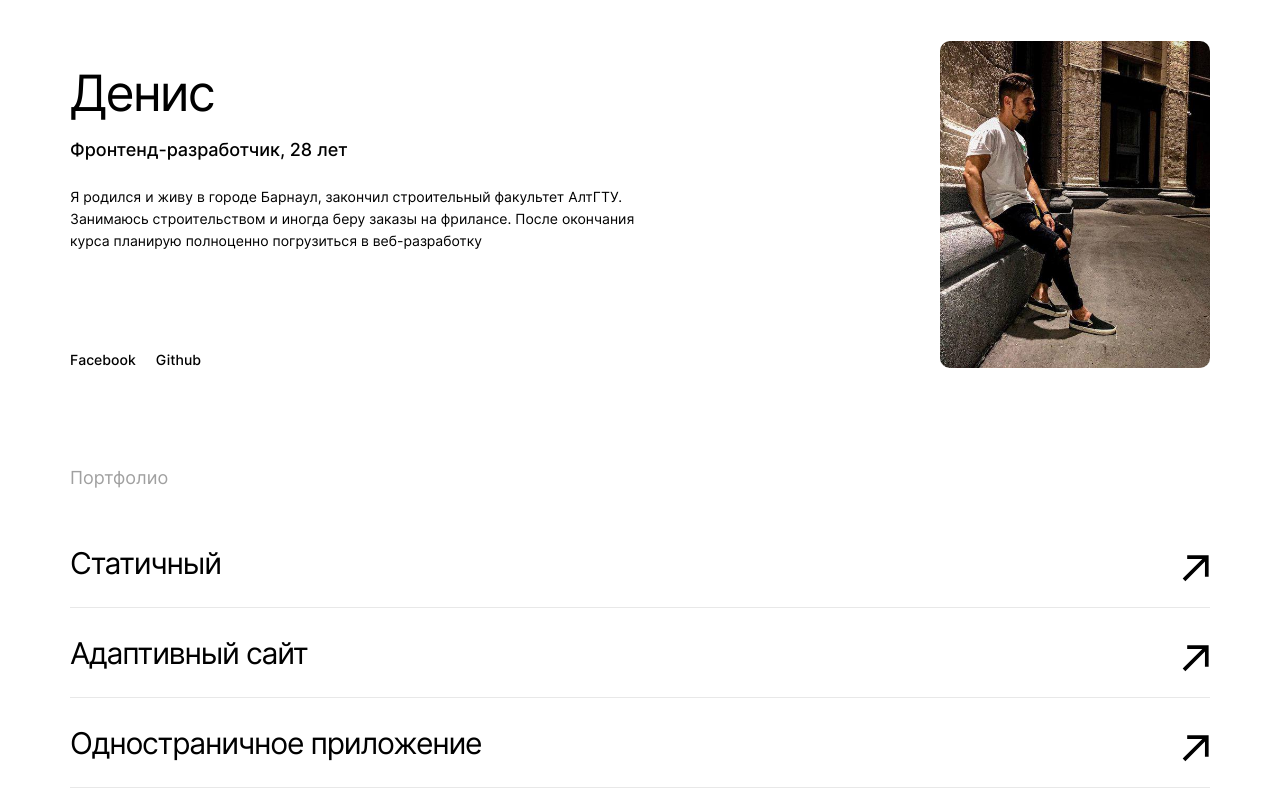
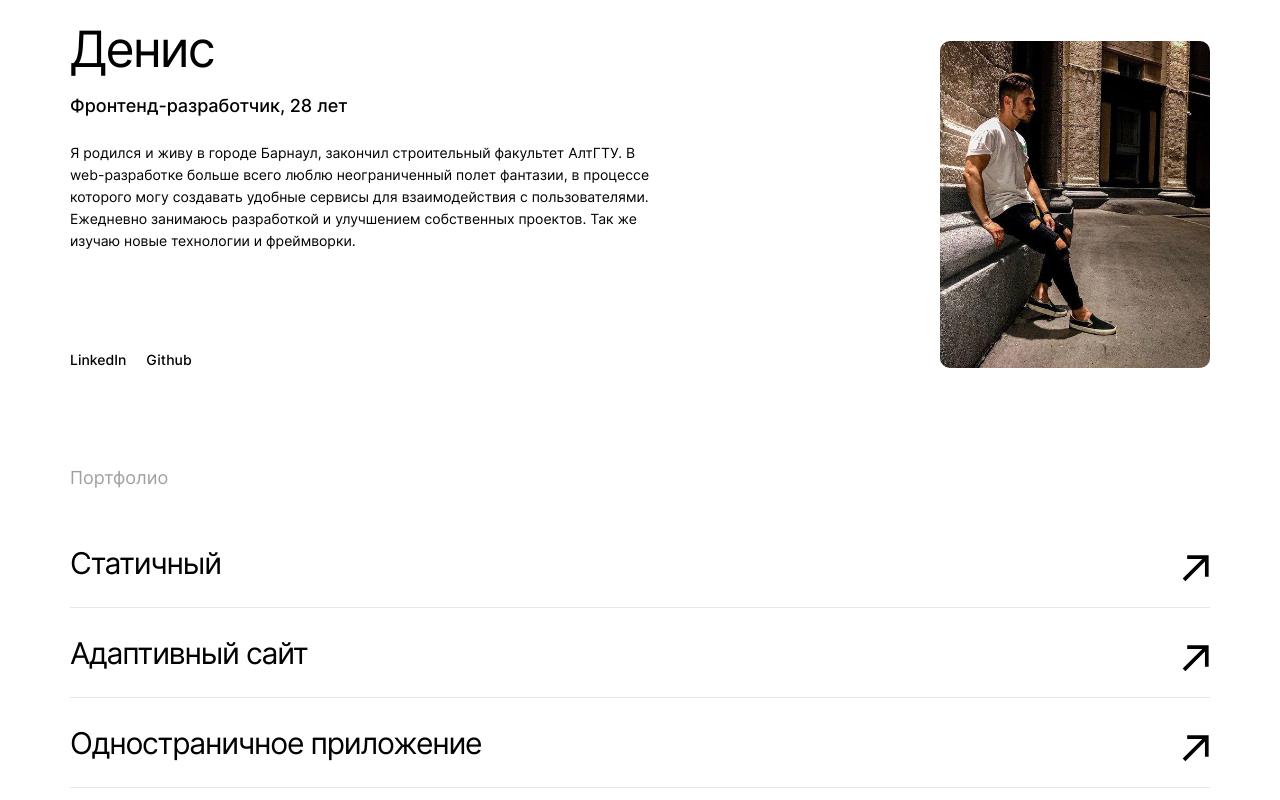
Before and after one commit to codelnd/movies-explorer-frontend, a React (Create React App) app: page / in a window 1280 px wide. Shown: the part 1993-2793 px from the top of the page. Built offline with nearby package versions, Linux system fonts and the light colour scheme.

Commit message:
feat: дополнить информацию о себе, изменить ссылки

```diff
--- a/src/components/AboutMe/AboutMe.js
+++ b/src/components/AboutMe/AboutMe.js
@@ -13,22 +13,24 @@ function Techs({ children, studentRef }) {
           <h3 className="about-me__title-mini">Фронтенд-разработчик, 28 лет</h3>
           <p className="about-me__paragraph">
             Я родился и живу в городе Барнаул, закончил строительный факультет
-            АлтГТУ. Занимаюсь строительством и иногда беру заказы на фрилансе.
-            После окончания курса планирую полноценно погрузиться в
-            веб-разработку
+            АлтГТУ. В web-разработке больше всего люблю неограниченный полет
+            фантазии, в процессе которого могу создавать удобные сервисы для
+            взаимодействия с пользователями. Ежедневно занимаюсь разработкой и
+            улучшением собственных проектов. Так же изучаю новые технологии и
+            фреймворки.
           </p>
           <div className="about-me__links">
             <a
               className="about-me__link"
-              href="https://ru-ru.facebook.com"
+              href="https://www.linkedin.com/in/denis-bezukladnikov-9795a1253/"
               rel="noopener noreferrer"
               target="_blank"
             >
-              Facebook
+              LinkedIn
             </a>
             <a
               className="about-me__link"
-              href="https://github.com/Denis3094"
+              href="https://github.com/codelnd"
               rel="noopener noreferrer"
               target="_blank"
             >
@@ -37,7 +39,7 @@ function Techs({ children, studentRef }) {
           </div>
         </div>
         <img className="about-me__img" src={myPhoto} alt="мое фото" />
-        {Portfolio()}
+        <Portfolio />
       </div>
     </section>
   );
```
